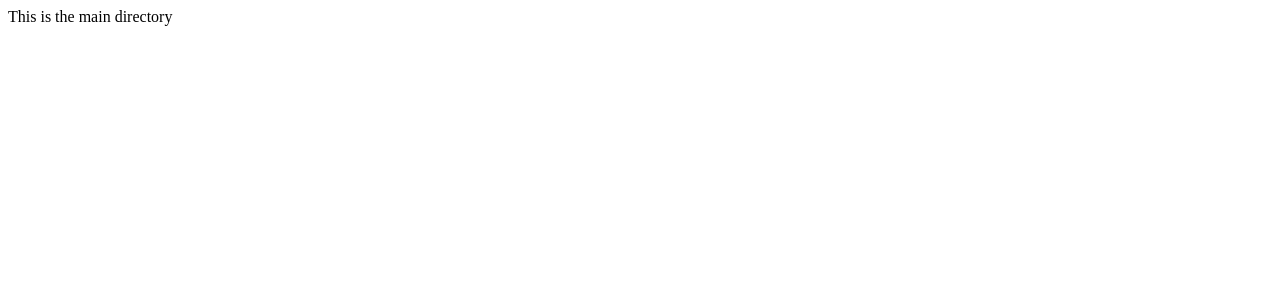
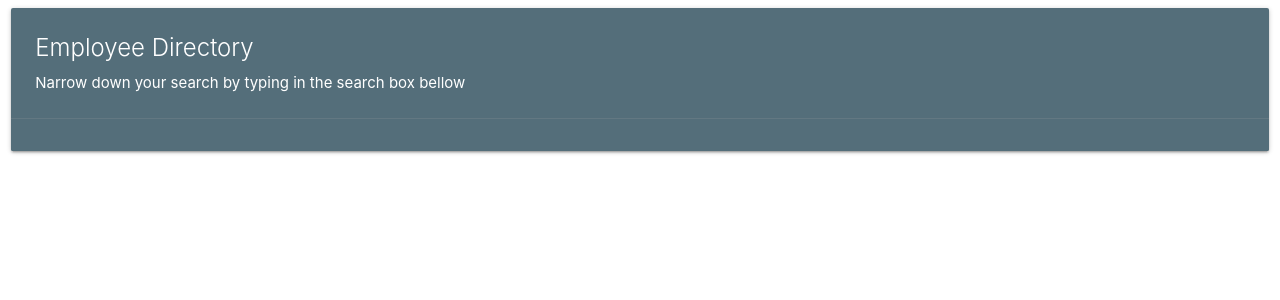
Before and after one commit to dmjohnspor/hw19_react_employee_directory, a React (Create React App) app: page / in a window 1280 px wide. Shown: the top 300 px of the page. Built offline with nearby package versions, Linux system fonts and the light colour scheme.

Commit message:
Added basic Jumbotron

```diff
--- a/src/components/Directory.js
+++ b/src/components/Directory.js
@@ -1,10 +1,10 @@
 import React from 'react';
+import Jumbotron from './Jumbotron';
+
 
 function Directory() {
     return (
-        <div>
-            This is the main directory
-        </div>
+        <Jumbotron />
     )
 }
 
--- /dev/null
+++ b/src/components/Jumbotron.js
@@ -0,0 +1,23 @@
+import React from 'react';
+import 'materialize-css/dist/css/materialize.min.css'
+
+
+function Jumbotron() {
+    return (
+        <div className="row">
+            <div className="col s12">
+                <div className="card blue-grey darken-1">
+                    <div className="card-content white-text">
+                        <span class="card-title">Employee Directory</span>
+                        <p>Narrow down your search by typing in the search box bellow</p>
+                    </div>
+                    <div class="card-action">
+                        {/* Put search bar here */}
+                    </div>
+                </div>
+            </div>
+        </div>
+    )
+};
+
+export default Jumbotron;
```
